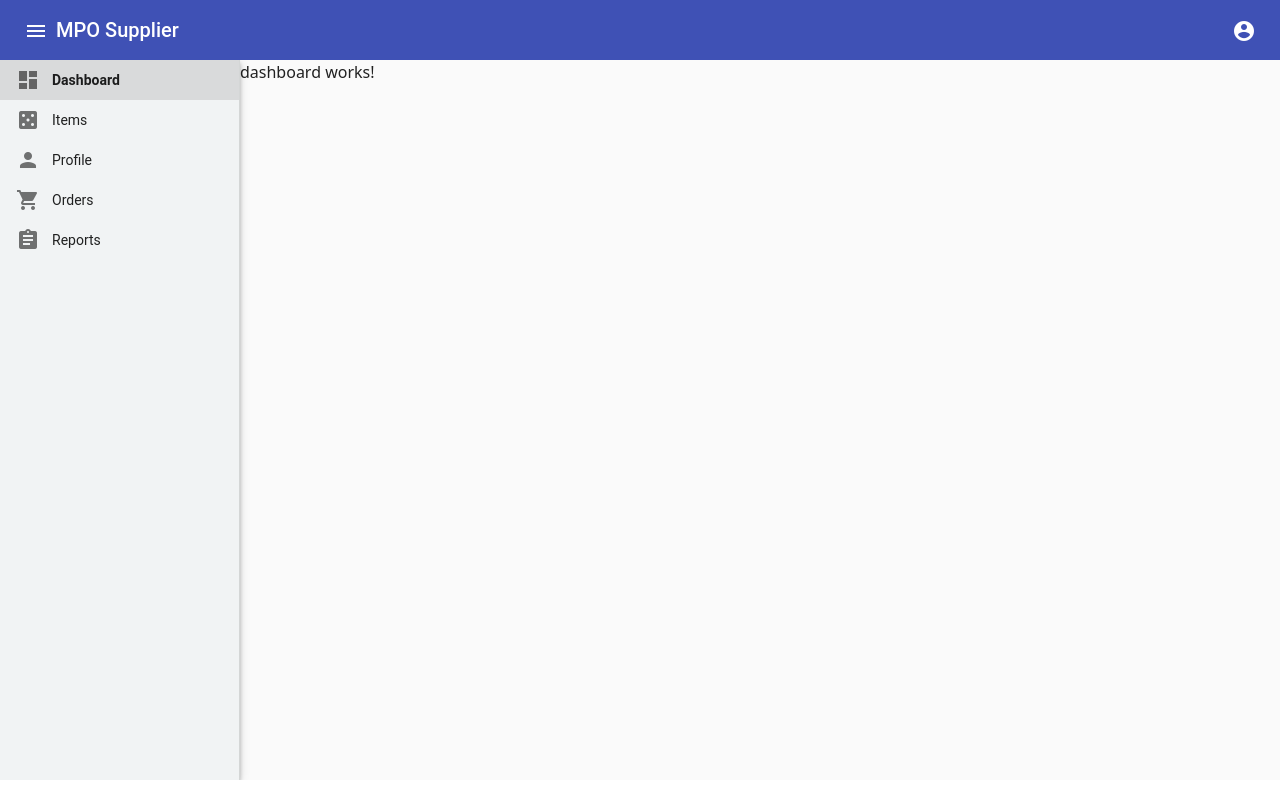
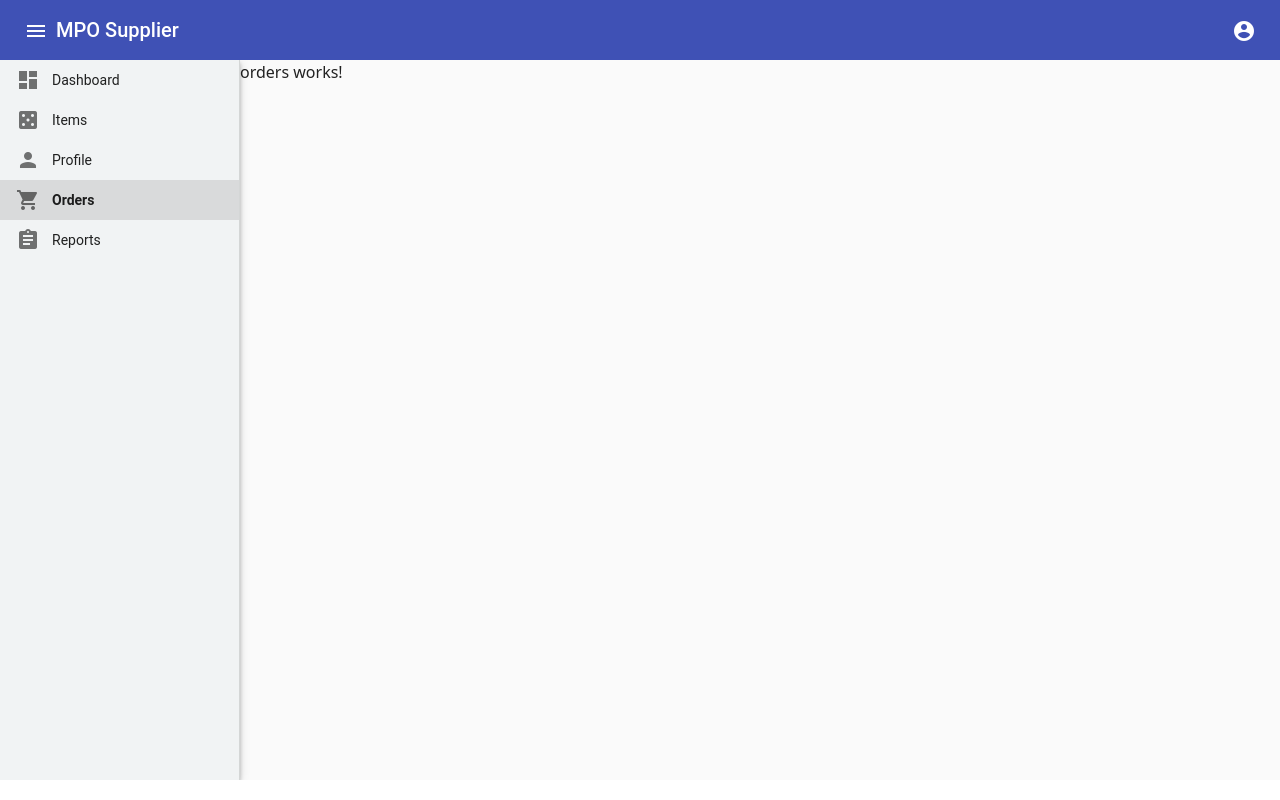
Before and after one commit to Devopsguyindia/MPOSupplier, an Angular app: page /order in a window 1280 px wide. Before the commit this address led to /dashboard. Built offline with nearby package versions, Linux system fonts and the light colour scheme.

Commit message:
add orders module

```diff
--- /dev/null
+++ b/src/app/pages/orders/orders.component.html
@@ -0,0 +1 @@
+<p>orders works!</p>
--- /dev/null
+++ b/src/app/pages/orders/orders.component.ts
@@ -0,0 +1,15 @@
+import { Component, OnInit } from '@angular/core';
+
+@Component({
+  selector: 'app-orders',
+  templateUrl: './orders.component.html',
+  styleUrls: ['./orders.component.scss']
+})
+export class OrdersComponent implements OnInit {
+
+  constructor() { }
+
+  ngOnInit(): void {
+  }
+
+}
--- a/src/app/pages/pages-routing.module.ts
+++ b/src/app/pages/pages-routing.module.ts
@@ -10,6 +10,7 @@ const routes: Routes = [
     children: [
       { path: 'dashboard', loadChildren: () => import('./dashboard/dashboard.module').then(m => m.DashboardModule) }, // Lazy load DashboardModule
       { path: 'item', loadChildren: () => import('./items/items.module').then(m => m.ItemsModule) },
+      { path: 'order', loadChildren: () => import('./orders/orders.module').then(m => m.OrdersModule) },
       { path: '', redirectTo: 'dashboard', pathMatch: 'full' }
     ]
   }
```
Also changed, not shown: src/app/pages/orders/orders-routing.module.ts (added, +14 -0 lines), src/app/pages/orders/orders.module.ts (added, +17 -0 lines), src/app/pages/orders/orders.component.scss (added).
